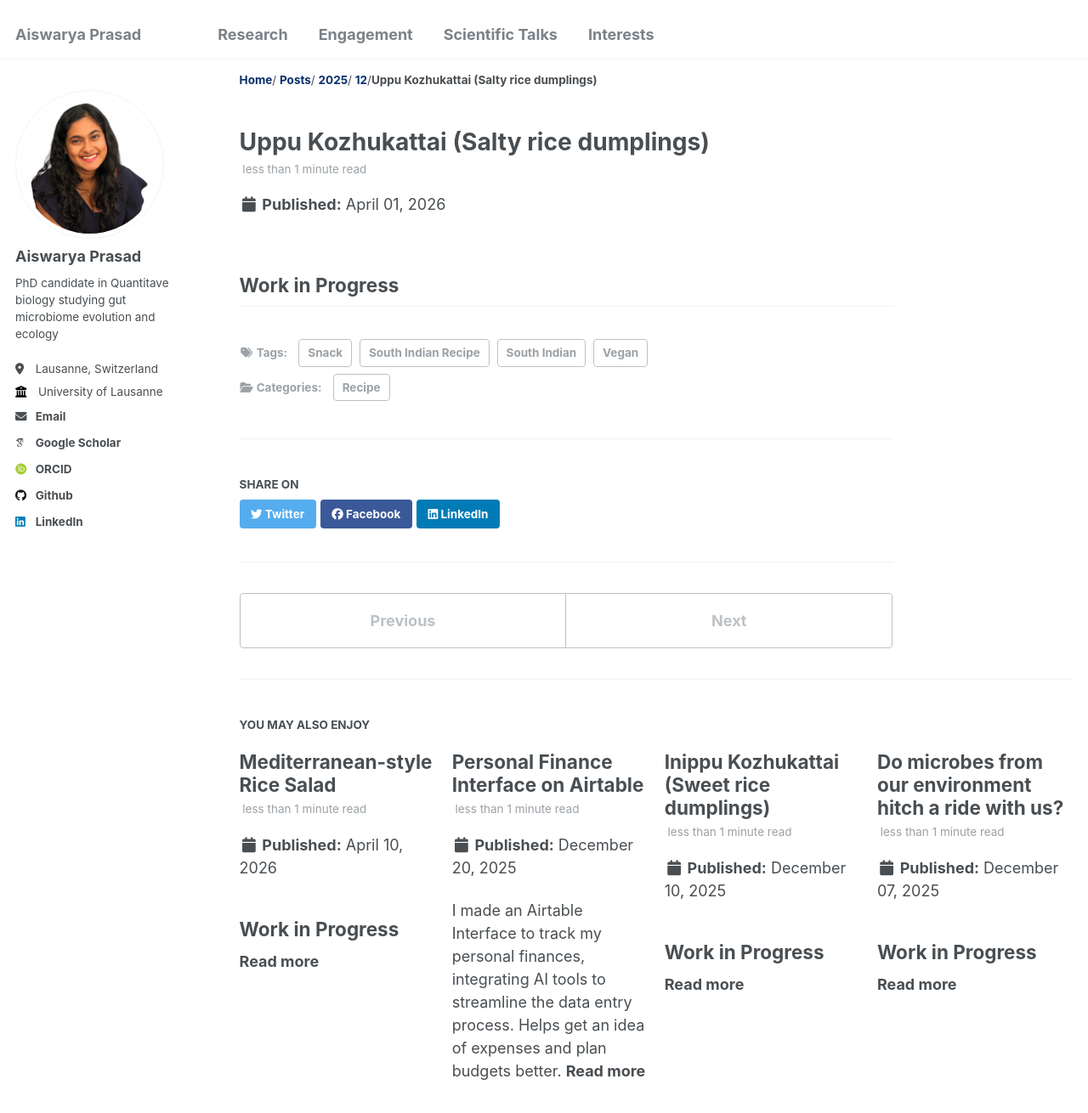
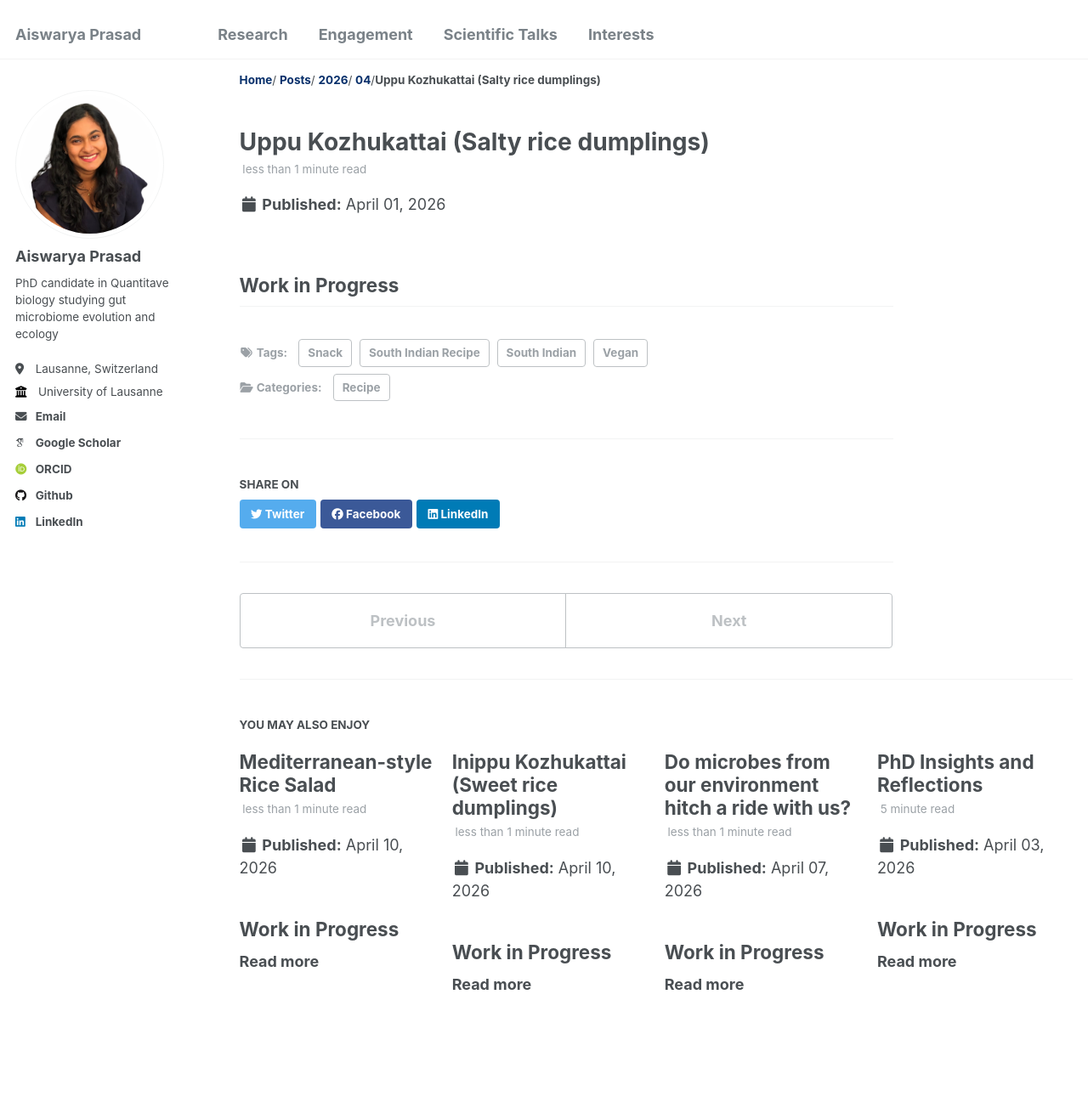
Before and after one commit to Aiswarya-prasad/aiswarya-prasad.github.io, a Jekyll site: the page built from _posts/2026-04-01-recipe-dumplings-salty.md, in a window 1280 px wide and 1400 px high. Shown: the top 1310 px of the window at 85% size. Built offline with Jekyll 4.4.1, drawn with Linux system fonts in a browser that asks for light colours; some web fonts are replaced.

Commit message:
Syntax change, squash commit later or just ignore.

```diff
--- a/_posts/2026-04-01-recipe-dumplings-salty.md
+++ b/_posts/2026-04-01-recipe-dumplings-salty.md
@@ -1,7 +1,7 @@
 ---
 title: Uppu Kozhukattai (Salty rice dumplings)
 date: 2026-04-01
-permalink: /posts/2025/12/salty-kozhukattai/
+permalink: /posts/2026/04/salty-kozhukattai/
 tags:
   - South Indian Recipe
   - South Indian
--- a/_posts/2026-04-02-phd-defense-celebration-insights-and-reflections.md
+++ b/_posts/2026-04-02-phd-defense-celebration-insights-and-reflections.md
@@ -1,6 +1,6 @@
 ---
 title: "PhD Insights and Reflections"
-date: 2025-12-03T18:27:06.721Z
+date: 2026-04-03
 collection: posts
 author_profile: false
 permalink: /posts/2026/04/phd-defense-celebration-insights-and-reflections/
--- a/_posts/2025-12-07-where-gut-microbiota-from.md
+++ b/_posts/2026-04-07-where-gut-microbiota-from.md
@@ -1,6 +1,6 @@
 ---
 title: Do microbes from our environment hitch a ride with us?
-date: 2025-12-07
+date: 2026-04-07
 permalink: /posts/2025/12/where-gut-microbiota-come-from/
 tags:
   - Research
```
Also changed, not shown: _pages/cv.md (+8 -0 lines), _posts/2025-12-10-recipe-dumplings-sweet.md (deleted, +0 -18 lines), _posts/2026-04-10-recipe-dumplings-sweet.md (added, +16 -0 lines), _posts/2026-04-dietary-fiber.md (renamed from _posts/2025-12-dietary-fiber.md, +2 -2 lines).
